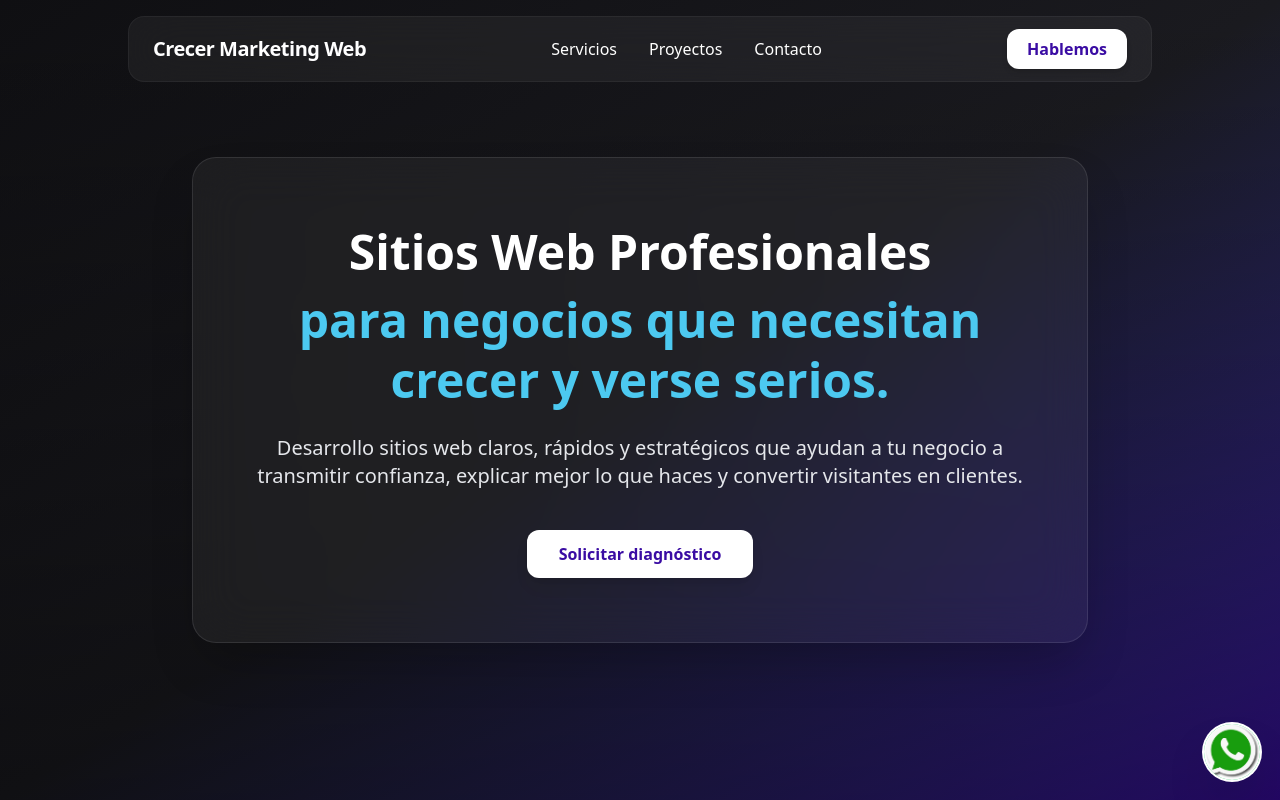
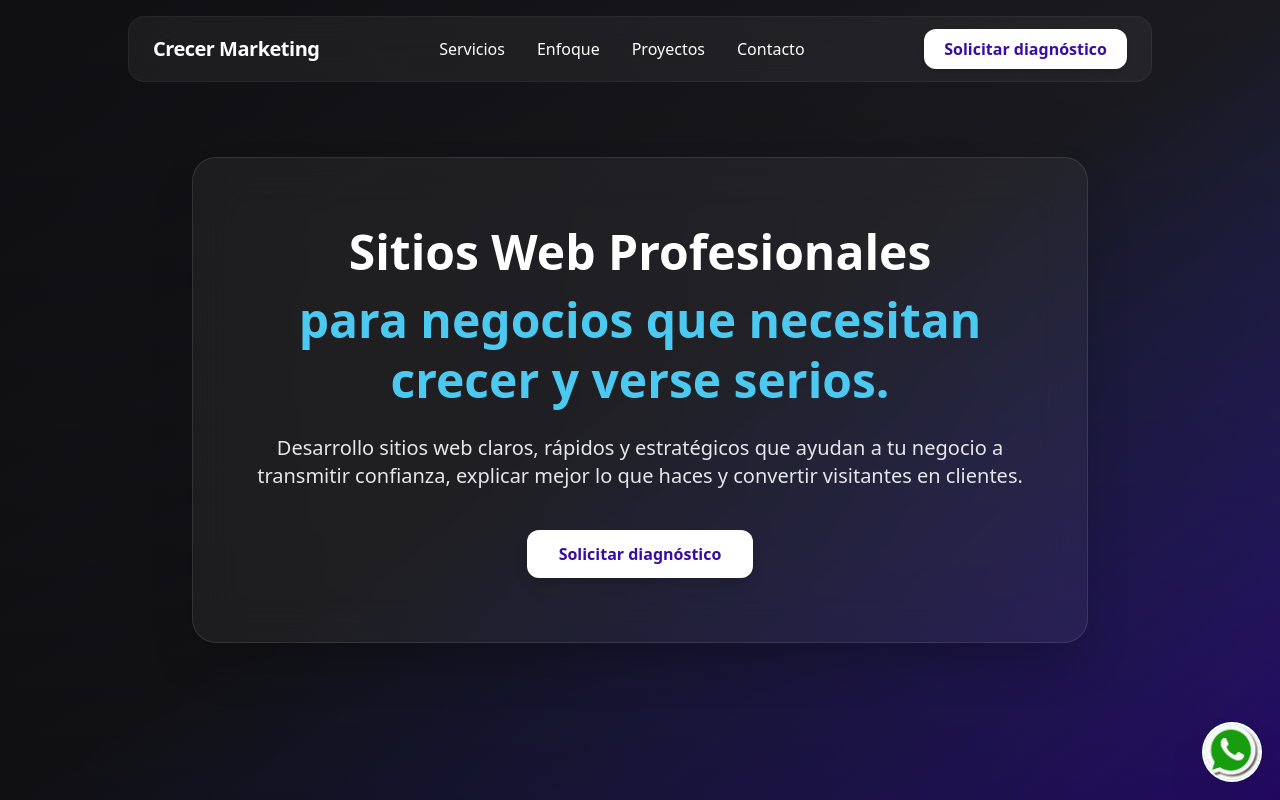
Before and after one commit to JPgitidaho/crecermarketing-web, a React (Vite) app: page / in a window 1280 px wide. Shown: the top 800 px of the page. Built offline with nearby package versions, Linux system fonts and the light colour scheme.

Commit message:
actualization navbar

```diff
--- a/src/components/Navbar.jsx
+++ b/src/components/Navbar.jsx
@@ -22,11 +22,12 @@ function Navbar() {
       `}
     >
       <a href="#" className="text-white text-xl font-bold tracking-tight">
-        Crecer Marketing Web
+        Crecer Marketing
       </a>
 
       <div className="hidden md:flex gap-8 text-white font-medium">
         <a href="#servicios" className="hover:text-[#4cc9f0] transition">Servicios</a>
+        <a href="#about" className="hover:text-[#4cc9f0] transition">Enfoque</a>
         <a href="#proyectos" className="hover:text-[#4cc9f0] transition">Proyectos</a>
         <a href="#contacto" className="hover:text-[#4cc9f0] transition">Contacto</a>
       </div>
@@ -37,7 +38,7 @@ function Navbar() {
         bg-white text-[#3a0ca3] hover:bg-[#4cc9f0] hover:text-black
         transition-all duration-300 shadow-md"
       >
-        Hablemos
+        Solicitar diagnóstico
       </a>
     </motion.nav>
   )
```
